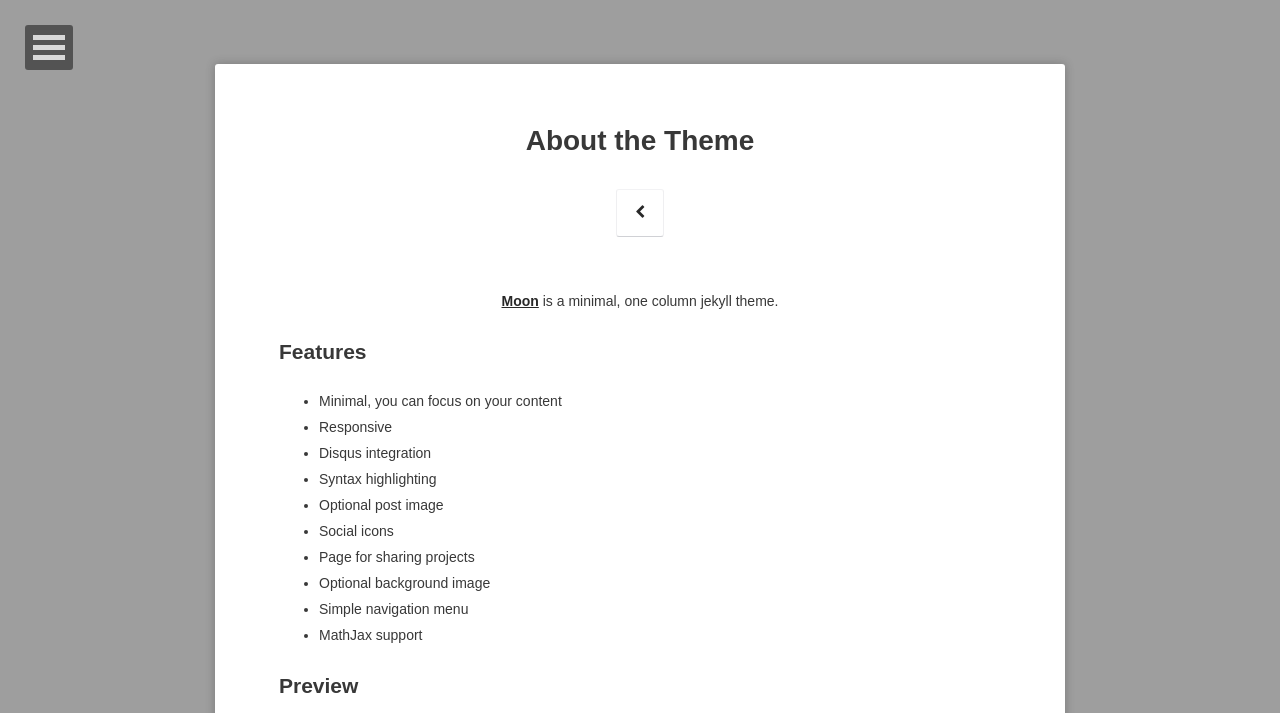
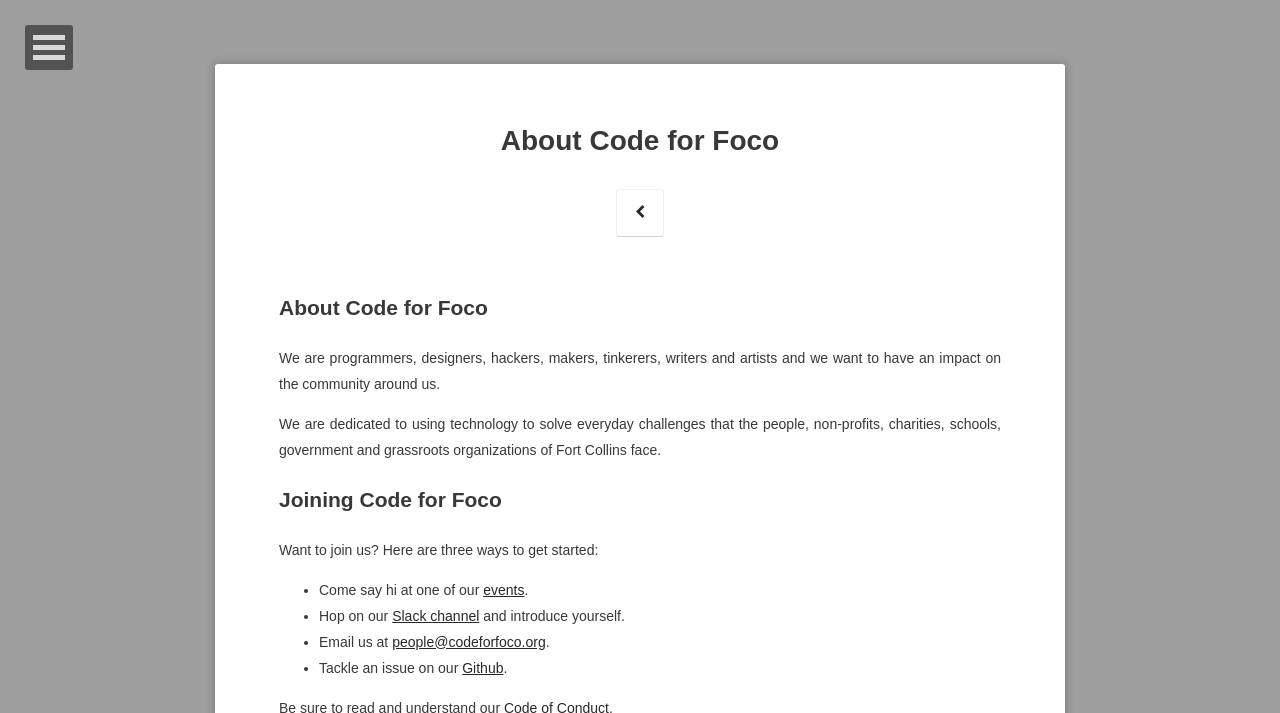
Before and after one commit to CodeForFoco/codeforfoco.github.io, a Jekyll site: the page built from about/index.md, in a window 1280 px wide. Shown: the top 713 px of the page. Built offline with Jekyll 4.4.1, drawn with Linux system fonts in a browser that asks for light colours; some web fonts are replaced; comment, search, counter and statistics services are not loaded; some of the changed text lies outside the part shown; grey boxes are pictures that could not be loaded.

Commit message:
updated social links to include slack, updated about to reflect org readme, updated config for slack

```diff
--- a/_config.yml
+++ b/_config.yml
@@ -38,6 +38,7 @@
   #ad-slot:
 #bing-verify:
 #email:
+slack:              codeforfoco
 twitter:            codeforfoco
 facebook:           codeforfoco
 github:             codeforfoco
--- a/_includes/social-links.html
+++ b/_includes/social-links.html
@@ -1,6 +1,7 @@
                     <hr class="hr-line">
                     <h3 class="title" style="font-size:30px;">
                         {% if site.email %}<a class="social-btn" href="mailto:{{ site.email }}" target="_blank" rel="noopener noreferrer"><i class="fa fa-fw fa-envelope-square"></i></a>{% endif %}
+                        {% if site.slack $}<a class="scoial-btn" href="https://{{ site.slack }}.slack.com" target="_blank" rel="noopener noreferrer"><i class="fa fa-fw fa-slack"></i></a>{% endif %}
                         {% if site.twitter %}<a class="social-btn" href="http://twitter.com/{{ site.twitter }}" target="_blank" rel="noopener noreferrer"><i class="fa fa-fw fa-twitter-square"></i></a>{% endif %}
                         {% if site.facebook %}<a class="social-btn" href="http://facebook.com/{{ site.facebook }}" target="_blank" rel="noopener noreferrer"><i class="fa fa-fw fa-facebook-square"></i></a>{% endif %}
                         {% if site.google.plus %}<a class="social-btn" href="http://plus.google.com/+{{ site.google.plus }}" target="_blank" rel="noopener noreferrer"><i class="fa fa-fw fa-google-plus-square"></i></a>{% endif %}
--- a/about/index.md
+++ b/about/index.md
@@ -1,36 +1,45 @@
 ---
 layout: page
-title: About the Theme
-tags: [about, Jekyll, theme, moon]
-date: 2016-03-21
+title: About Code for Foco
+tags: [about]
+date: 2016-04-11
 ---
 
-<center><a href="http://taylantatli.github.io/Moon"><b>Moon</b></a> is a minimal, one column jekyll theme.</center>
+## About Code for Foco
 
-## Features
-* Minimal, you can focus on your content
-* Responsive
-* Disqus integration
-* Syntax highlighting
-* Optional post image
-* Social icons
-* Page for sharing projects
-* Optional background image
-* Simple navigation menu
-* MathJax support
+We are programmers, designers, hackers, makers, tinkerers, writers and artists and we want to have an impact on the community around us.
 
-## Preview
+We are dedicated to using technology to solve everyday challenges that the people, non-profits, charities, schools, government and grassroots organizations of Fort Collins face.
 
-{% capture images %}
-    https://cloud.githubusercontent.com/assets/754514/14509720/61c61058-01d6-11e6-93ab-0918515ecd56.png
-    https://cloud.githubusercontent.com/assets/754514/14509716/61ac6c8e-01d6-11e6-879f-8308883de790.png
-{% endcapture %}
-{% include gallery images=images caption="Screenshots of Moon Theme" cols=2 %}
+## Joining Code for Foco
 
-See a [live version of Moon](http://taylantatli.github.io/Moon) hosted on GitHub.
+Want to join us? Here are three ways to get started:
 
-## Getting Started
+- Come say hi at one of our [events](#events).
+- Hop on our [Slack channel](https://codeforfoco.slack.com) and introduce yourself.
+- Email us at [people@codeforfoco.org](mailto:people@codeforfoco.org).
+- Tackle an issue on our [Github](https://github.com/codeforfoco).
 
-To learn how to install and use this theme check out the [Setup Guide](http://taylantatli.me/Moon/moon-theme/) for more information.
+Be sure to read and understand our [Code of Conduct](/code_of_conduct).
 
-[Install Moon](https://github.com/TaylanTatli/Moon){: .btn}
+## Events
+
+Here is a succinct list of ongoing events:
+
+#### Organizational Meeting
+
+- **Time:** 12:00PM every Friday
+- **Location:** Galvanize Fort Collins
+- **About:** A time to share ideas, create events, raise concerns, discuss operations and have an impact. If you want to help get involved this is a great place to start.
+
+#### Pitch Night
+
+- **Time:** TBA
+- **Location:** TBA
+- **About:** Pitch project ideas, shake hands and drink beers. If we like a pitch, we take on the project.
+
+#### Civic Hack Night
+
+- **Time:** TBA
+- **Location:** TBA
+- **About:** Hack nights are a time for community to get together and use their creative and technical skills to bring a project to life.
```
